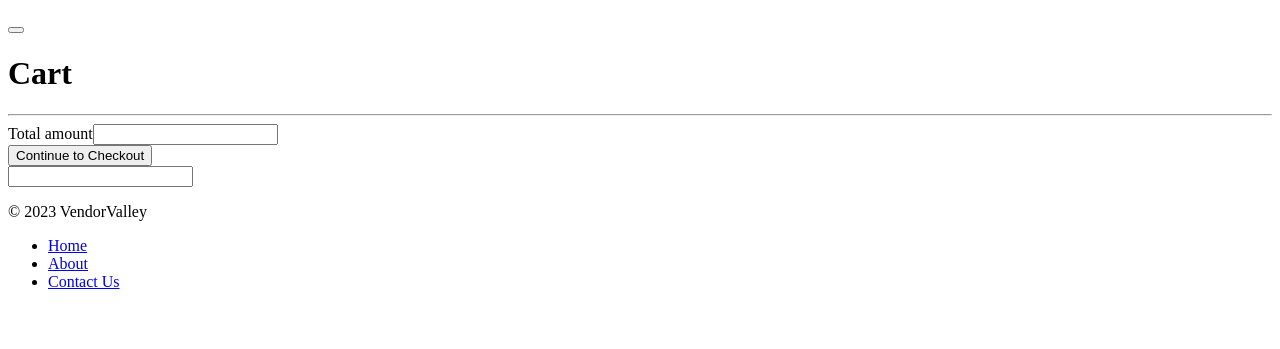
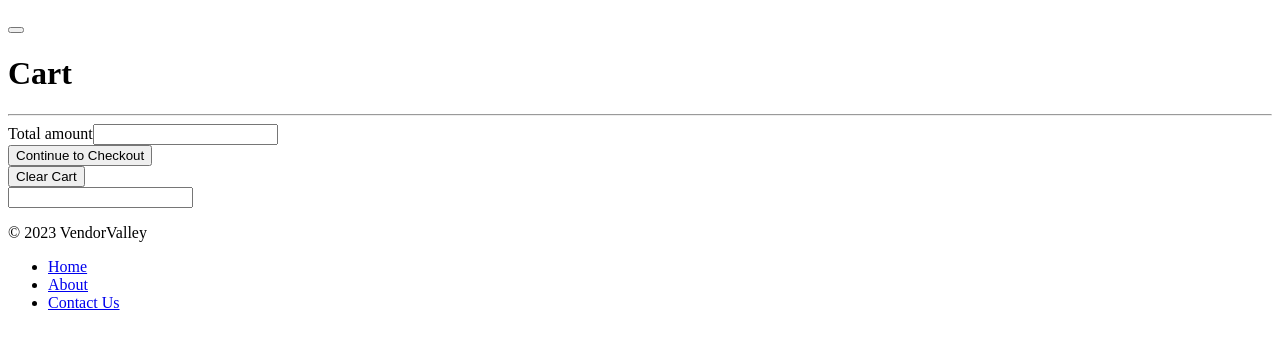
Before and after one commit to JoyChudasama/vendor-valley, a Symfony app: template templates/cart/show.html.twig in a window 1280 px wide. Shown: the part 132-481 px from the top of the page. Run offline with Twig, Linux system fonts and the light colour scheme; the template is opened without the code that fills it, so the values that code supplies are empty; form fields are guessed from the names that the template uses; some libraries are stand-ins or nearby versions.

Commit message:
added clearCart functionality; working on updating nav cartItem number

```diff
--- a/templates/cart/_form.html.twig
+++ b/templates/cart/_form.html.twig
@@ -62,7 +62,7 @@
 
 {% if not is_cart_empty %}
 
-	<div class="row my-5">
+	<div class="row my-5" {{stimulus_controller('cart')}}>
 		{{form_start(form)}}
 
 		<div class="col-12">
@@ -78,7 +78,15 @@
 		</div>
 
 		<div class="col-12 mt-5">
-			<button class="btn btn-success">Continue to Checkout</button>
+			<div class="row">
+				<div class="col-3">
+					<button class="btn btn-success">Continue to Checkout</button>
+				</div>
+
+				<div class="col-3">
+					<button class="btn btn-danger" data-action="cart#clearCart" data-cart-clear-cart-url-param="{{path('app_cart_clear')}}">Clear Cart</button>
+				</div>
+			</div>
 		</div>
 
 		{{form_widget(form._token)}}
--- a/templates/cart/show.html.twig
+++ b/templates/cart/show.html.twig
@@ -7,12 +7,14 @@
 
 {% block body %}
 
-	<div class="container my-5 p-3">
+	<div class="container my-5 p-3" {{stimulus_controller('refresh',{refreshUrl:path('app_cart_show')})}} data-action="cart:event_updateCart->refresh#reloadContent cart:event_updateCart@document->event-dispatcher#dispatchUpdateCartItemsCount">
 
 		<h1 class="text-center fs-1 fw-bold">Cart</h1>
 		<hr/>
 
-		{{include('cart/_form.html.twig')}}
+		<div data-refresh-target="refreshContent">
+			{{include('cart/_form.html.twig')}}
+		</div>
 
 	</div>
 
--- a/templates/components/nav.html.twig
+++ b/templates/components/nav.html.twig
@@ -23,10 +23,6 @@
 							<span>Cart</span>
 							<span data-global-target="numberOfCartItems"></span>
 						</a>
-					</li>
-
-					<li class="nav-item">
-						<a class="nav-link" href="{{path('app_cart_clear')}}">Clear Cart</a>
 					</li>
 
 					<li class="nav-item dropdown">
```
Also changed, not shown: assets/controllers/cart_controller.js (+20 -1 lines), src/Controller/CartController.php (+10 -3 lines).
